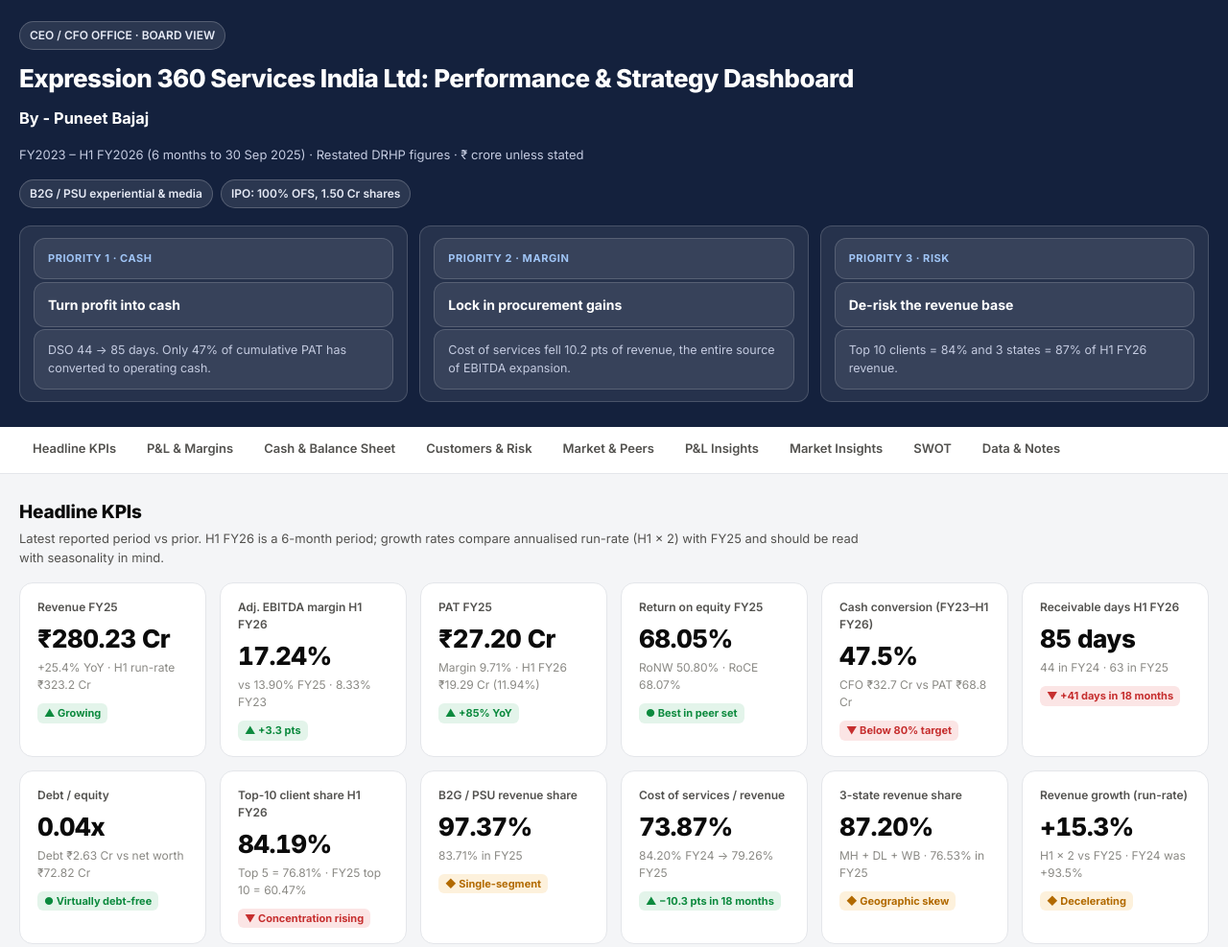
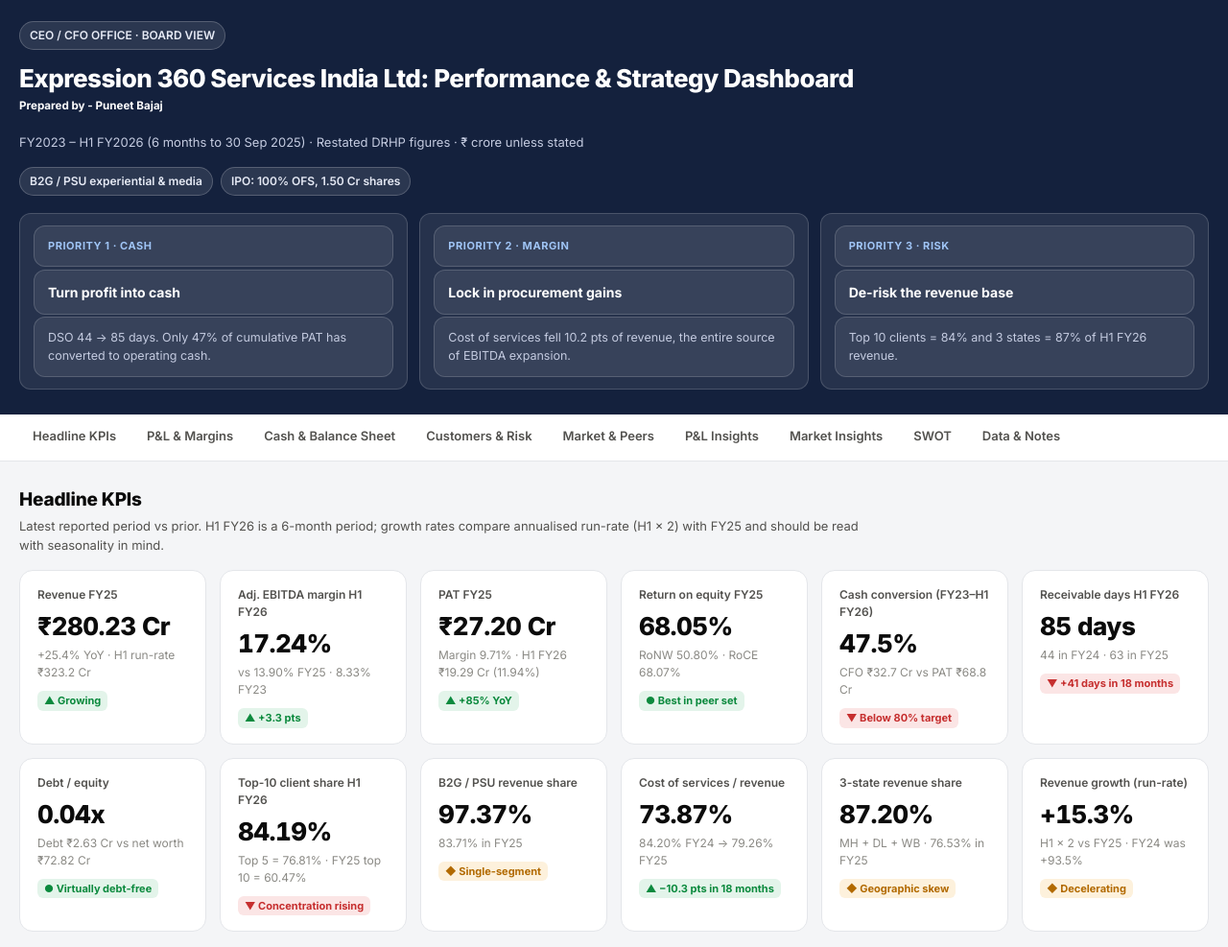
Before and after one commit to TechFinAI/DeepFinancials, a plain HTML site: page index.html in a window 1280 px wide. Shown: the top 987 px of the page at 96% size. Drawn offline with nearby package versions, Linux system fonts and the light colour scheme.

Commit message:
Change header from h3 to h5 and update text

```diff
--- a/index.html
+++ b/index.html
@@ -96,7 +96,7 @@ details.dt summary{cursor:pointer;font-size:12px;color:var(--s1);font-weight:600
       <div>
         <div class="pill">CEO / CFO OFFICE · BOARD VIEW</div>
         <h1 style="margin-top:10px">Expression 360 Services India Ltd: Performance &amp; Strategy Dashboard</h1>
-        <h3 style="margin-top:10px">By - Puneet Bajaj</h3>
+        <h5 style="margin-top:1px">Prepared by - Puneet Bajaj</h5>
         <div class="sub">FY2023 – H1 FY2026 (6 months to 30 Sep 2025) · Restated DRHP figures · ₹ crore unless stated</div>
       </div>
       <div style="display:flex;gap:8px;flex-wrap:wrap">
```
